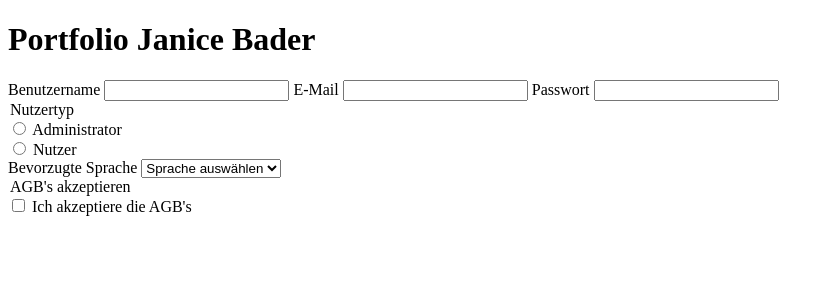
After one commit to jasobdi/portfolio-sae, a PHP site: page /registration.php in a window 1280 px wide. The commit adds this page. Shown: the top 300 px of the page, without its empty margins (0-834 px from the left). Run offline with PHP 8.4, Linux system fonts and the light colour scheme.

Commit message:
before changing file types

```diff
--- a/css/responsive.css
+++ b/css/responsive.css
@@ -273,10 +273,6 @@
         font-size: calc(var(--mobile-title-size)*3);
     }
 
-    .main-home h1 span {
-        font-size: calc(var(--mobile-title-size)*2.5);
-    }
-
     /* HOME - IMAGE-SLIDER */
 
     .slide {
--- a/css/style.css
+++ b/css/style.css
@@ -194,6 +194,7 @@ footer p {
 
 .footer-links a:hover {
     color: var(--rose);
+    text-decoration: underline;
 }
 
 .copyright {
--- a/index.html
+++ b/index.html
@@ -68,8 +68,7 @@
 
     <!-- MAIN -->
     <main class="main-home">
-        <h1>PORTFOLIO <br>
-            <span>JANICE BADER</span>
+        <h1>PORTFOLIO JANICE BADER
         </h1>
         <hr>
 
--- /dev/null
+++ b/registration.php
@@ -0,0 +1,46 @@
+<!DOCTYPE html>
+<html lang="en">
+<head>
+    <meta charset="UTF-8">
+    <meta name="viewport" content="width=device-width, initial-scale=1.0">
+    <title>Portfolio Janice Bader - Registration</title>
+</head>
+<body>
+
+<h1>Portfolio Janice Bader</h1>
+
+<form>
+    <label for="username">Benutzername</label>
+    <input type="text" id="username">
+    <label for="email">E-Mail</label>
+    <input type="email" id="email">
+    <label for="password">Passwort</label>
+    <input type="password" id="password">
+    <legend>Nutzertyp</legend>
+    <div>
+        <input type="radio" id="administrator" name="usertype">
+        <label for="administrator">Administrator</label>
+    </div>
+    <div>
+        <input type="radio" id="user" name="usertype">
+        <label for="administrator">Nutzer</label>
+    </div>
+   <label for="language">Bevorzugte Sprache</label>
+   <select name="language" id="language">
+    <option value="" selected hidden>Sprache auswählen</option>
+    <option value="deutsch">Deutsch</option>
+    <option value="english">English</option>
+    <option value="francais">Francais</option>
+    <option value="italiano">Italiano</option>
+   </select>
+   <legend>AGB's akzeptieren</legend>
+   <div>
+    <input type="checkbox" id="agb" name="agb">
+    <label for="agb">Ich akzeptiere die AGB's</label>
+   </div>
+
+</form>
+
+
+</body>
+</html>
```
Also changed, not shown: login.php (added).
